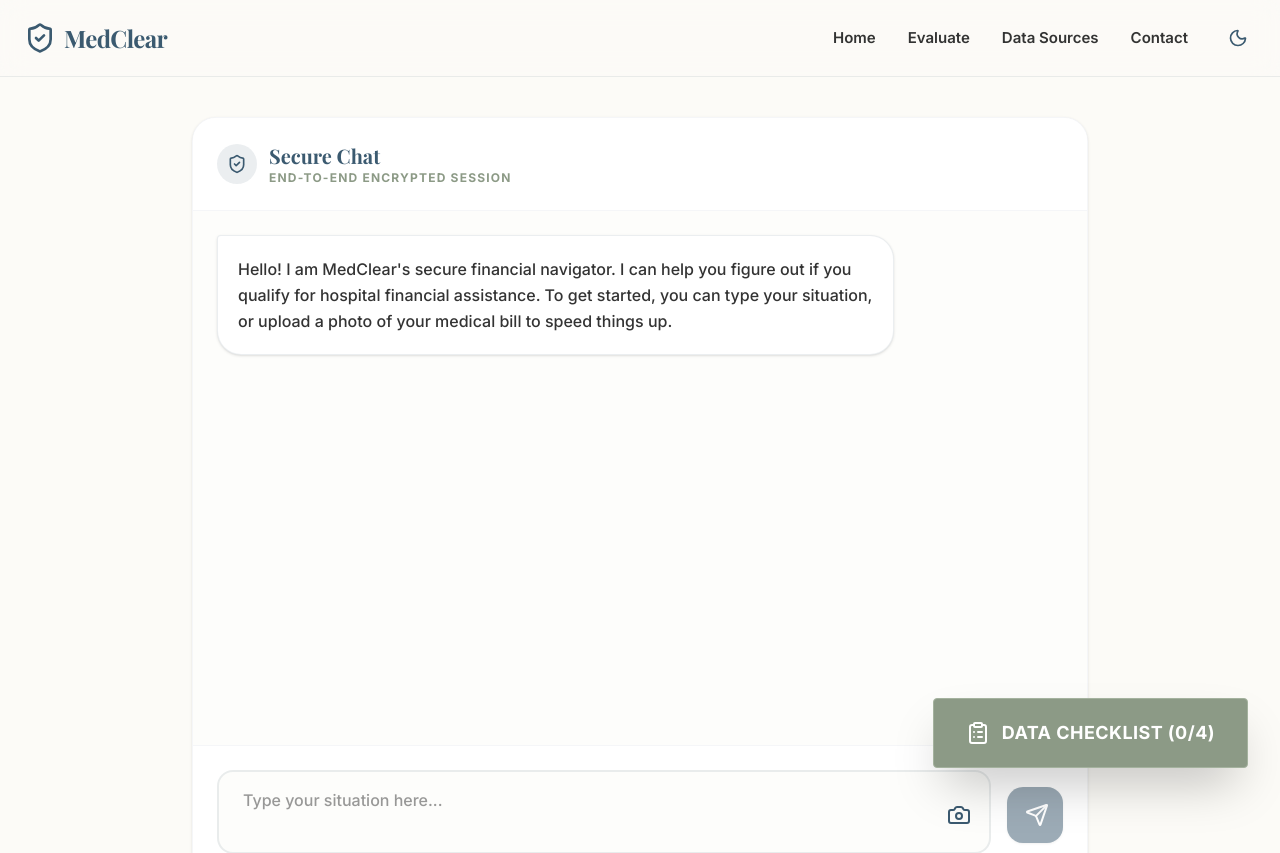
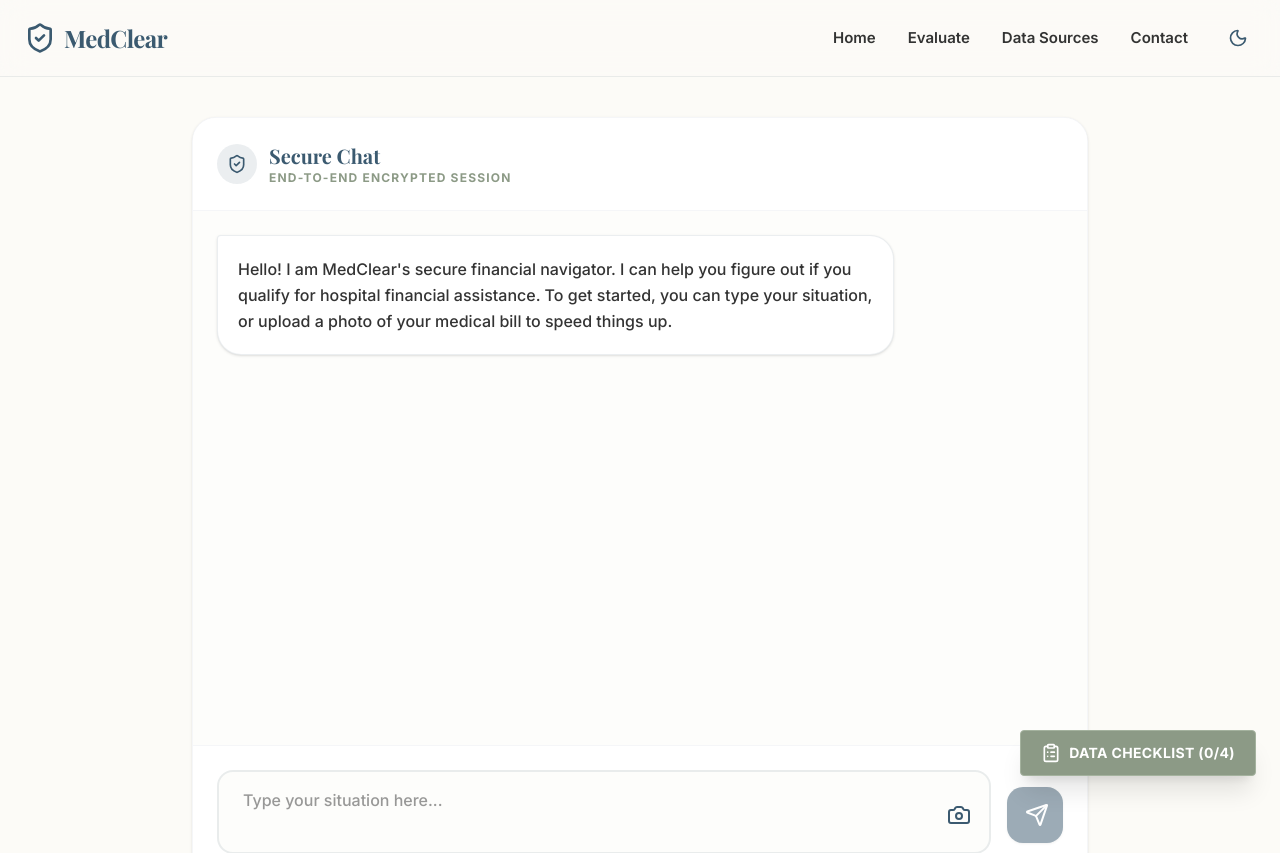
Before and after one commit to asadalilodhi/medclear, a React (Vite) app in the folder frontend/: page /evaluate in a window 1280 px wide. Shown: the top 853 px of the page. Built offline with nearby package versions, Linux system fonts and the light colour scheme; a web font is replaced by a local one.

Commit message:
style: decrease size of Data Checklist button

```diff
--- a/frontend/src/components/DataDrawer.tsx
+++ b/frontend/src/components/DataDrawer.tsx
@@ -23,10 +23,10 @@ const DataDrawer = ({ data }: DataDrawerProps) => {
     <>
       <button
         onClick={() => setIsOpen(true)}
-        className="fixed bottom-8 right-8 bg-brand-accent text-white px-8 py-5 rounded-sm shadow-2xl hover:bg-brand-primary transition-colors flex items-center z-40 border border-brand-accent-light"
+        className="fixed bottom-6 right-6 bg-brand-accent text-white px-5 py-3 rounded-sm shadow-xl hover:bg-brand-primary transition-colors flex items-center z-40 border border-brand-accent-light"
       >
-        <ClipboardList className="w-6 h-6 mr-3" />
-        <span className="font-bold text-lg tracking-wide">DATA CHECKLIST ({completedCount}/{totalCount})</span>
+        <ClipboardList className="w-5 h-5 mr-2" />
+        <span className="font-bold text-sm tracking-wide">DATA CHECKLIST ({completedCount}/{totalCount})</span>
       </button>
 
       <AnimatePresence>
```
